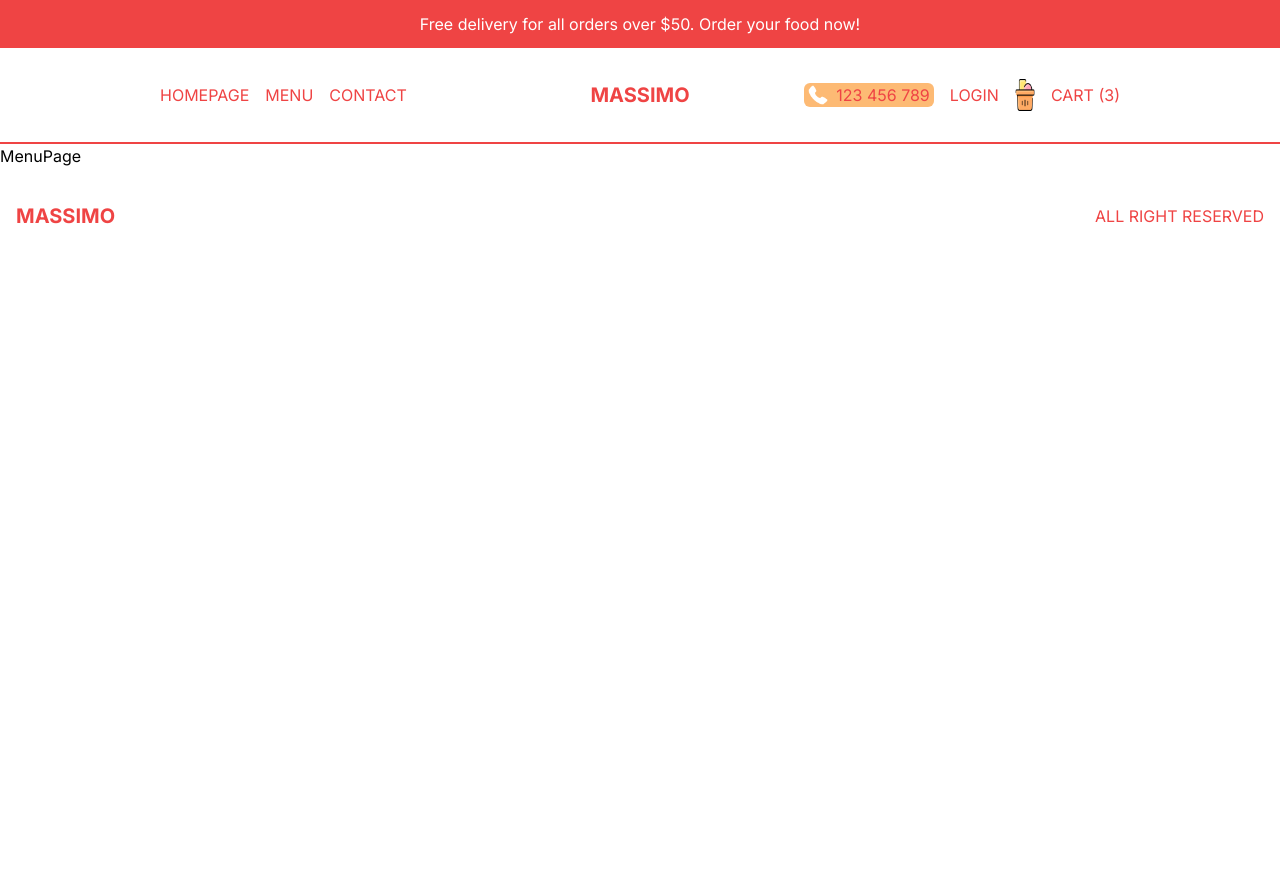
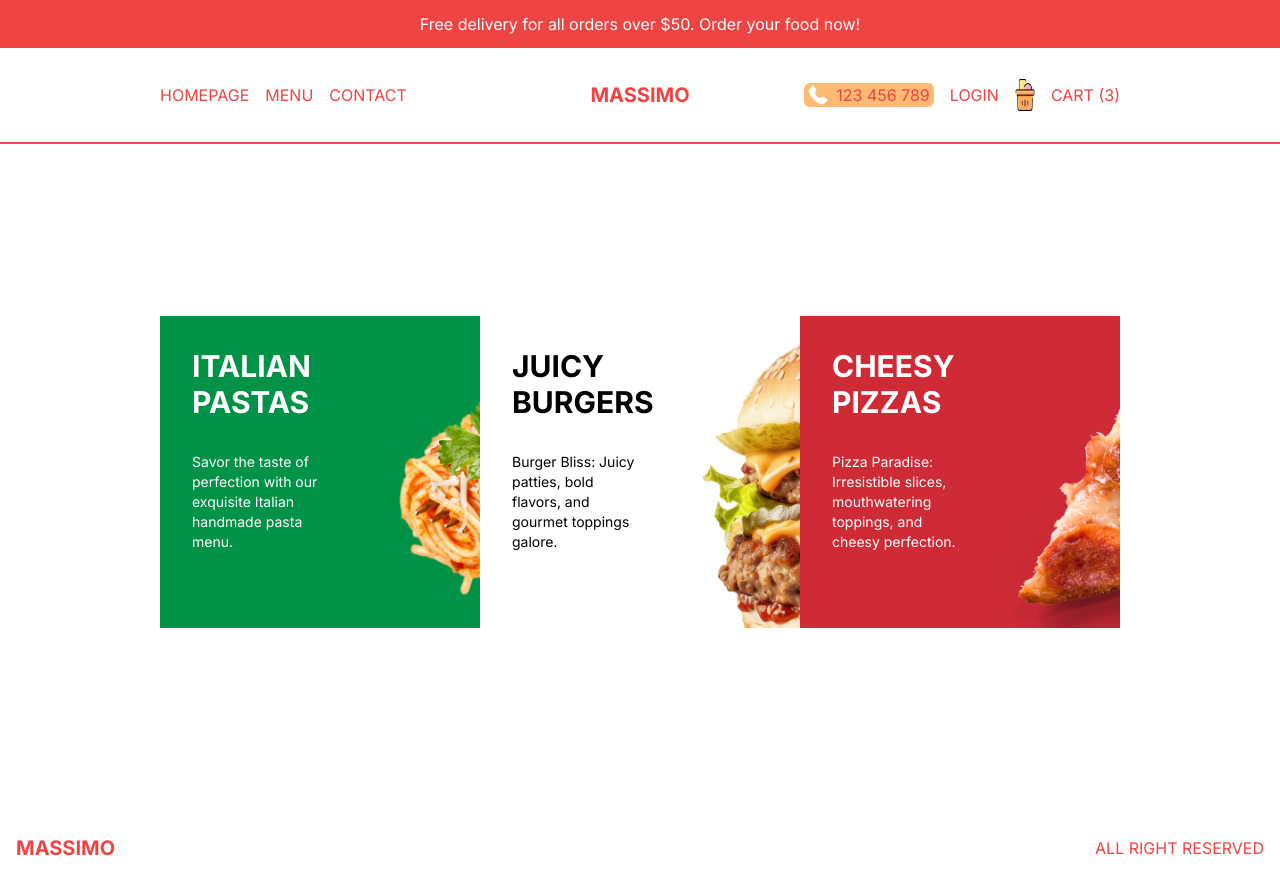
Before and after one commit to MarekRykaczewski/restaurant, a Next.js app: page /menu in a window 1280 px wide. Before the commit the page ends 800 px from the top, so only its background shows below. Built offline with nearby package versions, Linux system fonts and the light colour scheme.

Commit message:
add Menu

```diff
--- a/src/app/menu/page.tsx
+++ b/src/app/menu/page.tsx
@@ -1,7 +1,32 @@
+import { menu } from "@/data";
+import Link from "next/link";
 import React from "react";
 
 const MenuPage = () => {
-  return <div>MenuPage</div>;
+  return (
+    <div className="p-4 lg:px-20 xl:px-40 h-[calc(100vh - 6rem)] md:h-[calc(100vh-9rem)] flex flex-col md:flex-row items-center">
+      {menu.map((category) => (
+        <Link
+          href={`/menu/${category.slug}`}
+          key={category.id}
+          className="w-full h-1/3 bg-cover p-8 md:h-1/2"
+          style={{ backgroundImage: `url(${category.img})` }}
+        >
+          <div className={`text-${category.color} w-1/2`}>
+            <h1 className="uppercase font-bold text-3xl">{category.title}</h1>
+            <p className="text-sm my-8">{category.desc}</p>
+            <button
+              className={`hidden 2xl:block bg-${category.color} text-${
+                category.color === "black" ? "white" : "red-500"
+              } py-2 px-4 rounded-md`}
+            >
+              Explore
+            </button>
+          </div>
+        </Link>
+      ))}
+    </div>
+  );
 };
 
 export default MenuPage;
```
